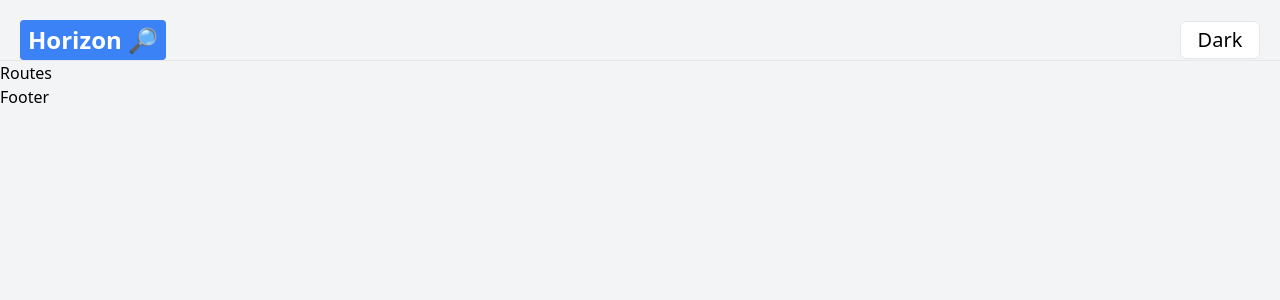
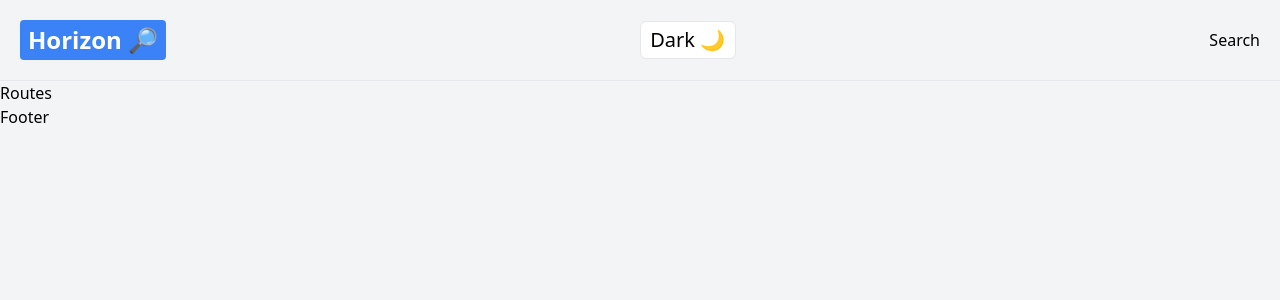
Before and after one commit to britok30/horizon-search, a React (Create React App) app: page / in a window 1280 px wide. Shown: the top 300 px of the page. Built offline with nearby package versions, Linux system fonts and the light colour scheme.

Commit message:
finish dark mode implementation + create search component

```diff
--- a/src/components/Navbar.jsx
+++ b/src/components/Navbar.jsx
@@ -1,9 +1,10 @@
 import React from 'react';
 import { Link } from 'react-router-dom';
+import { Search } from './Search';
 
 export const Navbar = ({ darkTheme, setDarkTheme }) => {
     return (
-        <div className="p-5 pb-0 flex flex-wrap sm:justify-between justify-center items-center border-b dark:border-gray-700 border-gray-200">
+        <div className="p-5 flex flex-wrap sm:justify-between justify-center items-center border-b dark:border-gray-700 border-gray-200">
             <div className="flex justify-between items-center space-x-5 w-screen">
                 <Link to="/">
                     <p className="text-2xl font-bold text-white py-1 px-2 bg-blue-500 rounded dark:bg-gray-500 dark:text-gray-900">
@@ -12,11 +13,12 @@ export const Navbar = ({ darkTheme, setDarkTheme }) => {
                 </Link>
                 <button
                     type="button"
-                    className="text-xl dark:bg-gray-50 dark:text-gray-900 bg-white border w-20 rounded-md px-2 py-1 hover:shadow-lg transition-all duration-300 ease-in-out"
+                    className="text-xl dark:bg-gray-50 dark:text-gray-900 bg-white border w-24 rounded-md px-2 py-1 hover:shadow-lg transition-all duration-300 ease-in-out flex justify-center items-center"
                     onClick={() => setDarkTheme(!darkTheme)}
                 >
-                    {darkTheme ? 'Light' : 'Dark'}
+                    {darkTheme ? 'Light 💡' : 'Dark 🌙'}
                 </button>
+                <Search />
             </div>
         </div>
     );
--- /dev/null
+++ b/src/components/Search.jsx
@@ -0,0 +1,5 @@
+import React from 'react';
+
+export const Search = () => {
+    return <div>Search</div>;
+};
--- a/tailwind.config.js
+++ b/tailwind.config.js
@@ -1,6 +1,6 @@
 module.exports = {
     purge: ['./src/**/*.{js,jsx,ts,tsx}', './public/index.html'],
-    darkMode: false, // or 'media' or 'class'
+    darkMode: 'class', // or 'media' or 'class'
     theme: {
         extend: {},
     },
```
